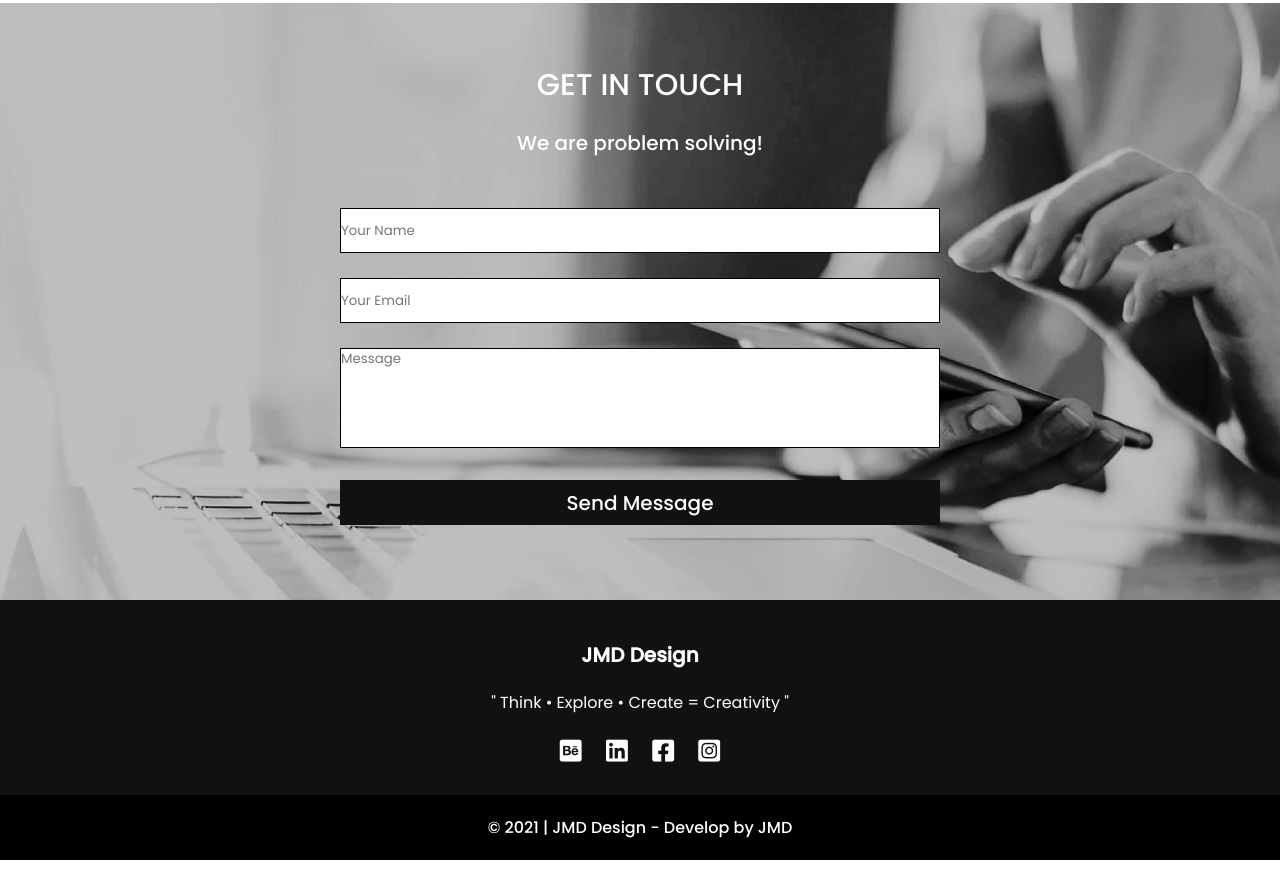
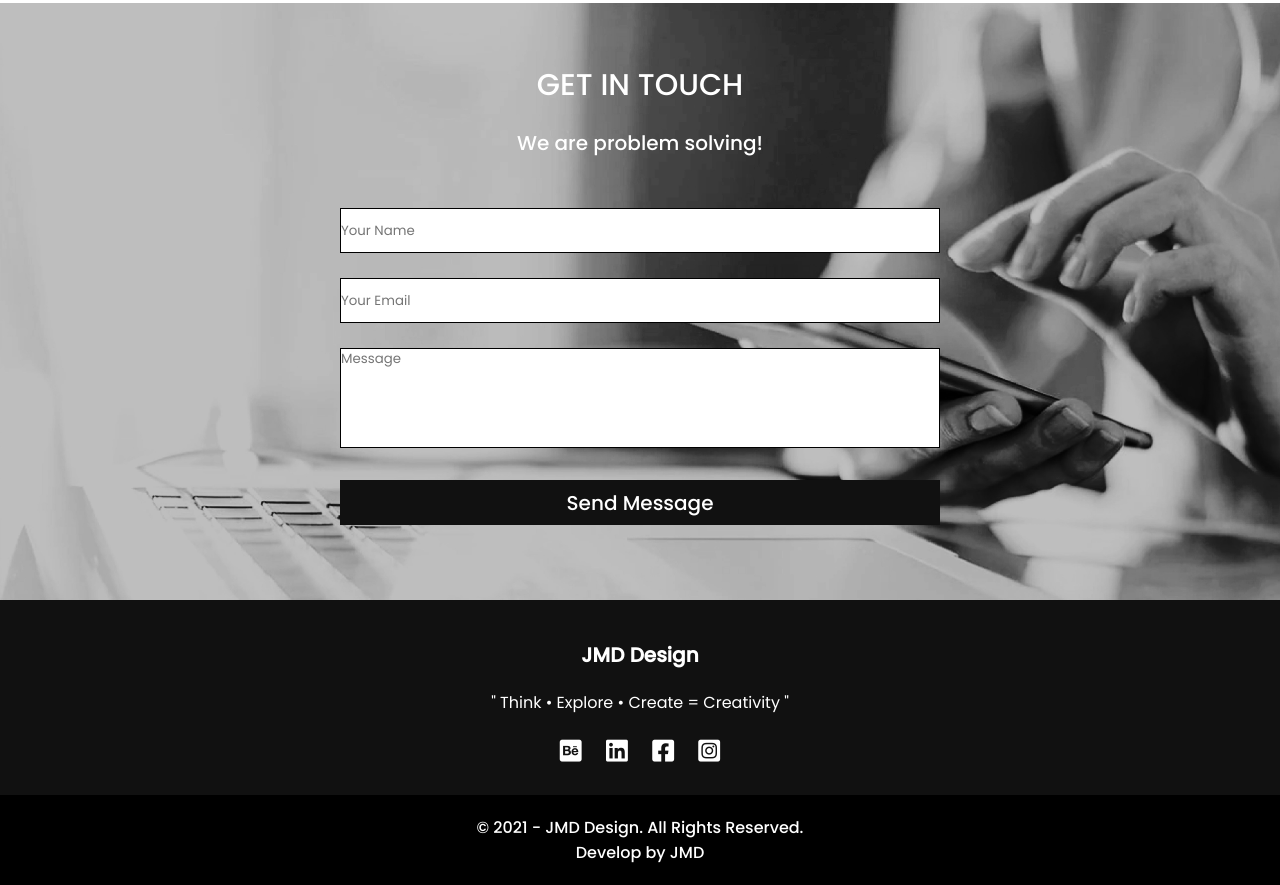
Before and after one commit to maandesign/jmddesign.com, a plain HTML site: page index.html in a window 1280 px wide. Shown: the part 2672-3557 px from the top of the page. Before the commit the page ends 3532 px from the top, so only its background shows below. Drawn offline with Linux system fonts and the light colour scheme.

Commit message:
Update index.html

```diff
--- a/index.html
+++ b/index.html
@@ -171,7 +171,7 @@
             </div>
             </div>
             <div class="footer-bottom">
-                <p>&copy; 2021 | JMD Design - Develop by JMD</p>
+                <p>&copy; 2021 - JMD Design. All Rights Reserved.<br>Develop by JMD</p>
             </div>
          </div>
     </div>
```
